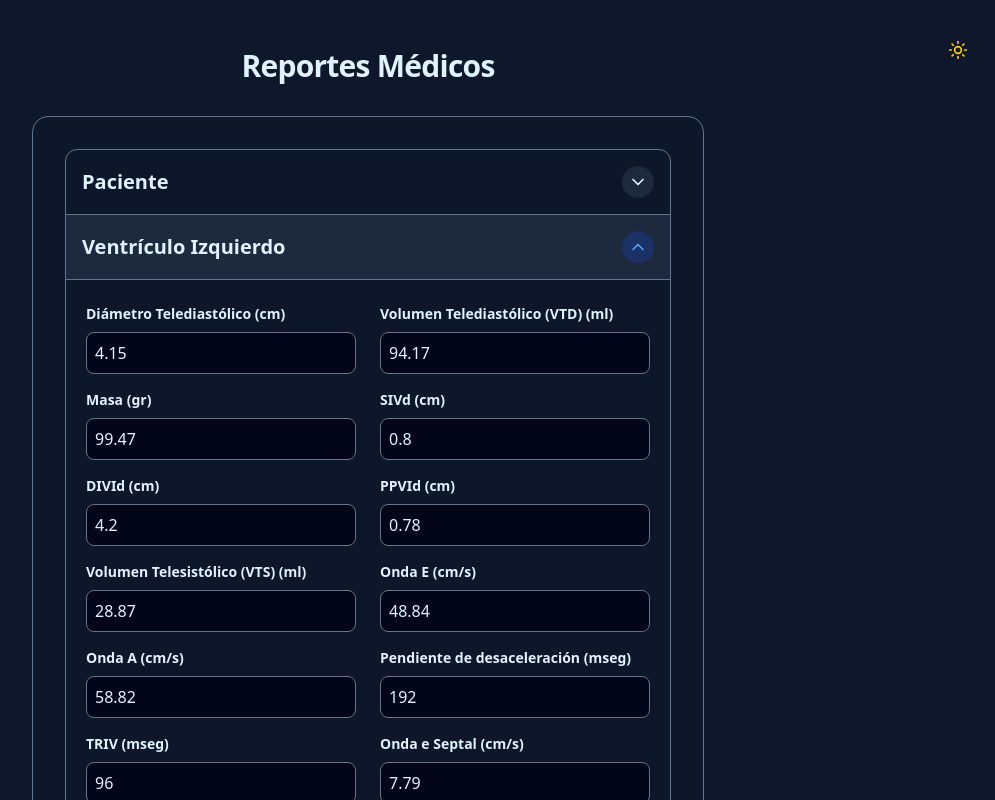
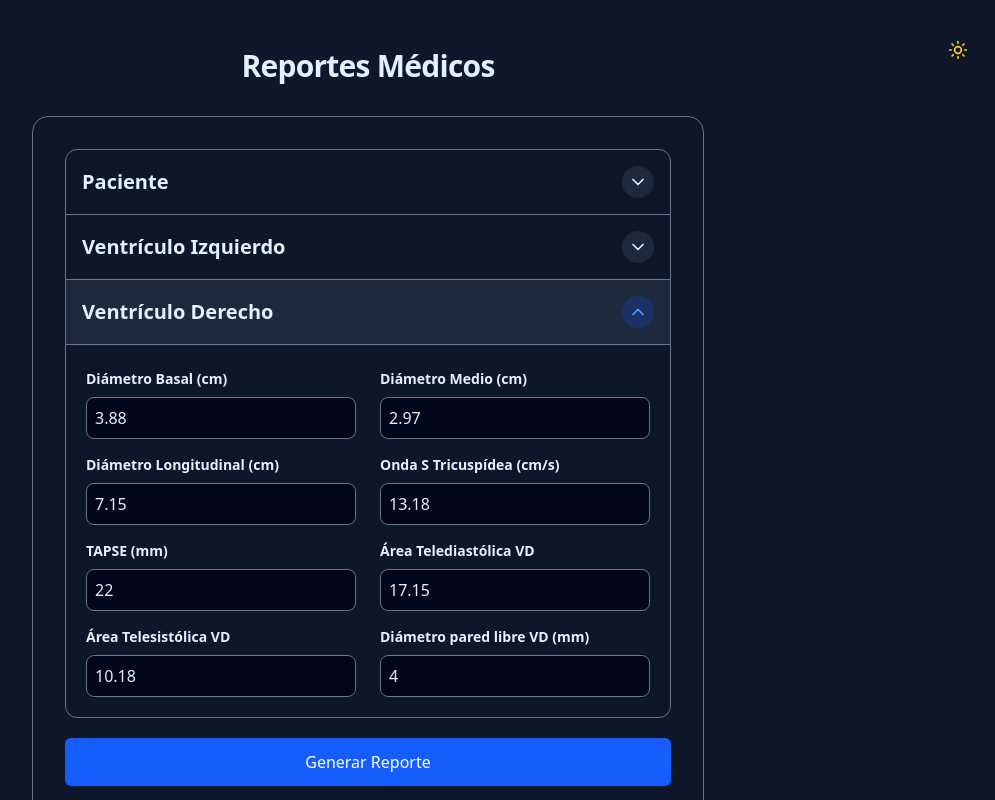
Before and after one commit to Vecttory/medical-reports, a Next.js app: page / in a window 1280 px wide. Shown: the top 800 px of the page, without its empty margins (272-1267 px from the left). Built offline with nearby package versions, Linux system fonts and the light colour scheme.

Commit message:
new VD section added to form and inputs need adjusments

```diff
--- a/app/page.js
+++ b/app/page.js
@@ -84,7 +84,8 @@ export default function Home() {
   // State for accordions
   const [openSections, setOpenSections] = useState({
     patient: false,
-    leftVentricle: true
+    leftVentricle: false,
+    rightVentricle: true
   });
 
   // Scroll to the bottom of the page on initial load
@@ -319,7 +320,6 @@ export default function Home() {
               title="Ventrículo Izquierdo"
               isOpen={openSections.leftVentricle}
               onToggle={() => toggleSection('leftVentricle')}
-              isLast={true}
             >
               <div className="grid grid-cols-1 sm:grid-cols-2 gap-x-6 gap-y-4">
               {/* LVEDD: Left Ventricular End-Diastolic Diameter (in Spanish: DTDVI) */}
@@ -473,7 +473,7 @@ export default function Home() {
                   type="number"
                   id="lvfdt"
                   name="lvfdt"
-                  step="0.01"
+                  step="1"
                   required
                   defaultValue="192"
                   className="scroll-mt-12 w-full px-2 py-2 border-1 border-slate-400 dark:border-slate-500 rounded-lg bg-white dark:bg-slate-950 focus:outline-none focus:ring-2 focus:ring-blue-500 focus:border-transparent transition-shadow"
@@ -489,7 +489,7 @@ export default function Home() {
                   type="number"
                   id="lfivrt"
                   name="lfivrt"
-                  step="0.01"
+                  step="1"
                   required
                   defaultValue="96"
                   className="scroll-mt-12 w-full px-2 py-2 border-1 border-slate-400 dark:border-slate-500 rounded-lg bg-white dark:bg-slate-950 focus:outline-none focus:ring-2 focus:ring-blue-500 focus:border-transparent transition-shadow"
@@ -593,6 +593,138 @@ export default function Home() {
             </div>
           </AccordionSection>
 
+          {/* RIGHT VENTRICLE SECTION */}
+          <AccordionSection
+            id="rightVentricle"
+            title="Ventrículo Derecho"
+            isOpen={openSections.rightVentricle}
+            onToggle={() => toggleSection('rightVentricle')}
+            isLast={true}
+          >
+            <div className="grid grid-cols-1 sm:grid-cols-2 gap-x-6 gap-y-4">
+              <div>
+                <label htmlFor="rvBasalDiameter" className="block text-sm font-bold mb-2">
+                  Diámetro Basal (cm)
+                </label>
+                <input
+                  type="number"
+                  id="rvBasalDiameter"
+                  name="rvBasalDiameter"
+                  step="0.01"
+                  required
+                  defaultValue="3.88"
+                  className="scroll-mt-12 w-full px-2 py-2 border-1 border-slate-400 dark:border-slate-500 rounded-lg bg-white dark:bg-slate-950 focus:outline-none focus:ring-2 focus:ring-blue-500 focus:border-transparent transition-shadow"
+                />
+              </div>
+
+              <div>
+                <label htmlFor="rvMidDiameter" className="block text-sm font-bold mb-2">
+                  Diámetro Medio (cm)
+                </label>
+                <input
+                  type="number"
+                  id="rvMidDiameter"
+                  name="rvMidDiameter"
+                  step="0.01"
+                  required
+                  defaultValue="2.97"
+                  className="scroll-mt-12 w-full px-2 py-2 border-1 border-slate-400 dark:border-slate-500 rounded-lg bg-white dark:bg-slate-950 focus:outline-none focus:ring-2 focus:ring-blue-500 focus:border-transparent transition-shadow"
+                />
+              </div>
+
+              <div>
+                <label htmlFor="rvLongitudinalDiameter" className="block text-sm font-bold mb-2">
+                  Diámetro Longitudinal (cm)
+                </label>
+                <input
+                  type="number"
+                  id="rvLongitudinalDiameter"
+                  name="rvLongitudinalDiameter"
+                  step="0.01"
+                  required
+                  defaultValue="7.15"
+                  className="scroll-mt-12 w-full px-2 py-2 border-1 border-slate-400 dark:border-slate-500 rounded-lg bg-white dark:bg-slate-950 focus:outline-none focus:ring-2 focus:ring-blue-500 focus:border-transparent transition-shadow"
+                />
+              </div>
+
+              <div>
+                <label htmlFor="rvSWave" className="block text-sm font-bold mb-2">
+                  Onda S Tricuspídea (cm/s)
+                </label>
+                <input
+                  type="number"
+                  id="rvSWave"
+                  name="rvSWave"
+                  step="0.01"
+                  required
+                  defaultValue="13.18"
+                  className="scroll-mt-12 w-full px-2 py-2 border-1 border-slate-400 dark:border-slate-500 rounded-lg bg-white dark:bg-slate-950 focus:outline-none focus:ring-2 focus:ring-blue-500 focus:border-transparent transition-shadow"
+                />
+              </div>
+
+              <div>
+                <label htmlFor="tapse" className="block text-sm font-bold mb-2">
+                  TAPSE (mm)
+                </label>
+                <input
+                  type="number"
+                  id="tapse"
+                  name="tapse"
+                  step="1"
+                  required
+                  defaultValue="22"
+                  className="scroll-mt-12 w-full px-2 py-2 border-1 border-slate-400 dark:border-slate-500 rounded-lg bg-white dark:bg-slate-950 focus:outline-none focus:ring-2 focus:ring-blue-500 focus:border-transparent transition-shadow"
+                />
+              </div>
+
+              <div>
+                <label htmlFor="rveda" className="block text-sm font-bold mb-2">
+                  Área Telediastólica VD
+                </label>
+                <input
+                  type="number"
+                  id="rveda"
+                  name="rveda"
+                  step="0.01"
+                  required
+                  defaultValue="17.15"
+                  className="scroll-mt-12 w-full px-2 py-2 border-1 border-slate-400 dark:border-slate-500 rounded-lg bg-white dark:bg-slate-950 focus:outline-none focus:ring-2 focus:ring-blue-500 focus:border-transparent transition-shadow"
+                />
+              </div>
+
+              <div>
+                <label htmlFor="rvesa" className="block text-sm font-bold mb-2">
+                  Área Telesistólica VD
+                </label>
+                <input
+                  type="number"
+                  id="rvesa"
+                  name="rvesa"
+                  step="0.01"
+                  required
+                  defaultValue="10.18"
+                  className="scroll-mt-12 w-full px-2 py-2 border-1 border-slate-400 dark:border-slate-500 rounded-lg bg-white dark:bg-slate-950 focus:outline-none focus:ring-2 focus:ring-blue-500 focus:border-transparent transition-shadow"
+                />
+              </div>
+
+              <div>
+                <label htmlFor="rvFreeWallDiameter" className="block text-sm font-bold mb-2">
+                  Diámetro pared libre VD (mm)
+                </label>
+                <input
+                  type="number"
+                  id="rvFreeWallDiameter"
+                  name="rvFreeWallDiameter"
+                  step="1"
+                  required
+                  defaultValue="4"
+                  className="scroll-mt-12 w-full px-2 py-2 border-1 border-slate-400 dark:border-slate-500 rounded-lg bg-white dark:bg-slate-950 focus:outline-none focus:ring-2 focus:ring-blue-500 focus:border-transparent transition-shadow"
+                />
+              </div>
+
+            </div>
+          </AccordionSection>
+
           {/* Status messages */}
           {state?.error && (
             <div className="p-4 text-sm text-red-700 bg-red-50 dark:bg-red-950/30 dark:text-red-400 rounded-lg border border-red-200 dark:border-red-900/50 mb-6 mt-4">
```
